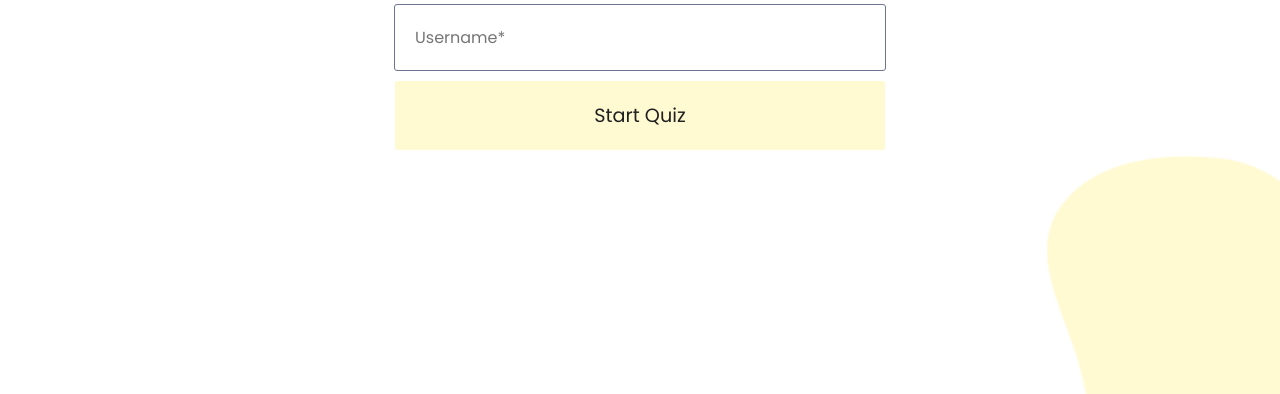
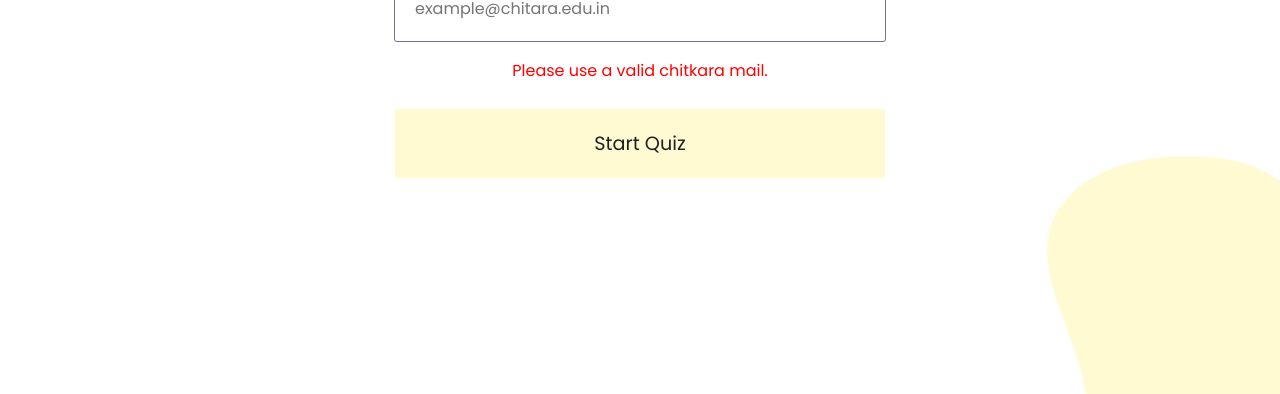
Before and after one commit to tanushsethi/uni-verse, a React app in the folder client/: page / in a window 1280 px wide. Shown: the part 406-800 px from the top of the page. Built offline with nearby package versions, Linux system fonts and the light colour scheme.

Commit message:
email validation

```diff
--- a/client/src/components/Main.js
+++ b/client/src/components/Main.js
@@ -1,42 +1,46 @@
-import React, { useRef } from 'react'
-import { useDispatch } from 'react-redux'
-import { Link } from 'react-router-dom'
-import { setUserId } from '../redux/result_reducer'
-import '../styles/Main.css'
+import React, { useRef, useState } from 'react';
+import { useDispatch } from 'react-redux';
+import { Link } from 'react-router-dom';
+import { setUserId } from '../redux/result_reducer';
+import '../styles/Main.css';
 
 export default function Main() {
+	const inputRef = useRef(null);
+	const dispatch = useDispatch();
 
-    const inputRef = useRef(null)
-    const dispatch = useDispatch()
+	function isValidEmail(email) {
+		const regex = /^[\w-]+(\.[\w-]+)*@chitkara\.edu\.in$/;
+		return regex.test(email);
+	}
 
-
-    function startQuiz(){
-        if(inputRef.current?.value){
-            dispatch(setUserId(inputRef.current?.value))
+	function startQuiz() {
+		if (inputRef.current?.value && isValidEmail(inputRef.current?.value)) {
+			dispatch(setUserId(inputRef.current?.value));
 		}
 	}
 
 	return (
-    <div className='container'>
-        <h1 className='title text-light'>Uni-verse</h1>
-
-        {/* <ol>
-            <li>You will be asked 10 questions one after another.</li>
-            <li>10 points is awarded for the correct answer.</li>
-            <li>Each question has three options. You can choose only one options.</li>
-            <li>You can review and change answers before the quiz finish.</li>
-            <li>The result will be declared at the end of the quiz.</li>
-        </ol> */}
+		<div className="container">
+			<h1 className="title text-light">Uni-verse</h1>
 
 			<form id="form">
-            <span>Enter username provided by college*</span>
-            <input ref={inputRef} className="userid" type="text" placeholder='Username*' />
+				<span>Enter email provided by chitkara university*</span>
+				<input
+					ref={inputRef}
+					className="userid"
+					type="text"
+					placeholder="example@chitara.edu.in"
+				/>
+				<p id="error.text" className="error-message">
+					Please use a valid chitkara mail.
+				</p>
 			</form>
 
-        <div className='start'>
-            <Link className='btn' to={'quiz'} onClick={startQuiz}>Start Quiz</Link>
+			<div className="start">
+				<Link className="btn" to={'quiz'} onClick={startQuiz}>
+					Start Quiz
+				</Link>
 			</div>
-
 		</div>
-  )
+	);
 }
--- a/client/src/components/ResultTable.js
+++ b/client/src/components/ResultTable.js
@@ -16,7 +16,7 @@ export default function ResultTable() {
         <table>
             <thead className='table-header'>
                 <tr className='table-row'>
-                    <td>Name</td>
+                    <td>Email</td>
                     <td>Attempts</td>
                     <td>Earn Points</td>
                     <td>Result</td>
--- a/client/src/styles/App.css
+++ b/client/src/styles/App.css
@@ -291,3 +291,12 @@ table{
   border: none !important;
   margin-bottom: 50px;
 }
+
+.error-message {
+	/* display: none; */
+	color: red;
+}
+
+.add{
+	color: red !important;
+}
```
Lines whose indentation alone changed are shown as unchanged.
